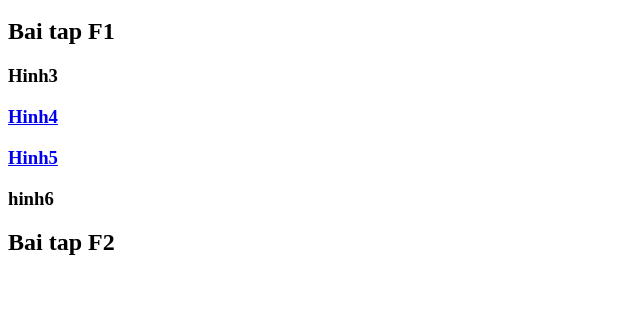
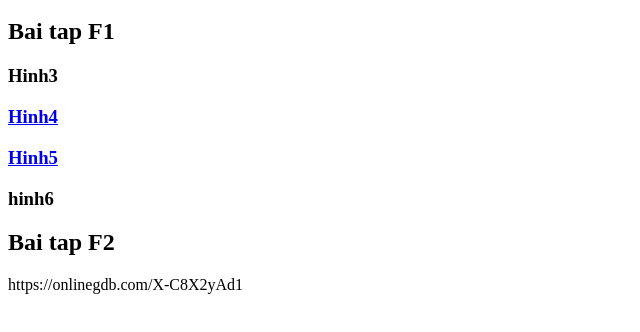
Before and after one commit to tranguyenngocgiahan2021-cell/giahan.github.io, a plain HTML site: page index.html in a window 1280 px wide. Shown: the part 48-380 px from the top of the page, without its empty margins (0-640 px from the left). Drawn offline with Linux system fonts and the light colour scheme.

Commit message:
Update index.html

```diff
--- a/index.html
+++ b/index.html
@@ -14,3 +14,4 @@
  <h2>Bai tap F2</h2>
  </body>
 </html>
+https://onlinegdb.com/X-C8X2yAd1
```
